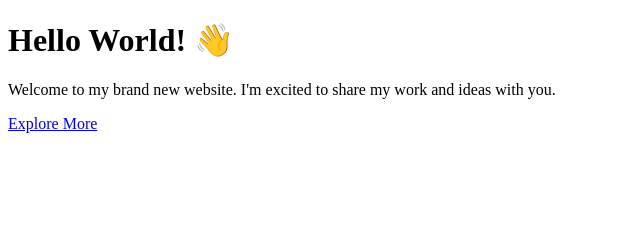
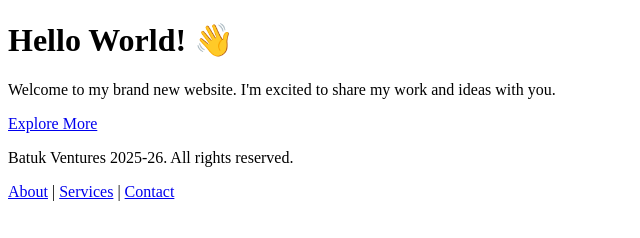
Before and after one commit to batukventures/Home, a plain HTML site: page index.html in a window 1280 px wide. Shown: the whole page, without its empty margins (0-640 px from the left). Drawn offline with Linux system fonts and the light colour scheme.

Commit message:
Add footer with copyright and navigation links
Added footer section with navigation links and copyright.

```diff
--- a/index.html
+++ b/index.html
@@ -14,6 +14,18 @@
         <p>Welcome to my brand new website. I'm excited to share my work and ideas with you.</p>
         <a href="#explore" class="btn">Explore More</a>
     </div>
+<!-- The Footer Section -->
+    <footer>
+        <div class="footer-content">
+            <p> Batuk Ventures 2025-26. All rights reserved.</p>
+            <nav>
+                <a href="#about">About</a> |
+                <a href="#services">Services</a> |
+                <a href="#contact">Contact</a>
+            </nav>
+        </div>
+    </footer>
+
 
 </body>
 </html>
```
